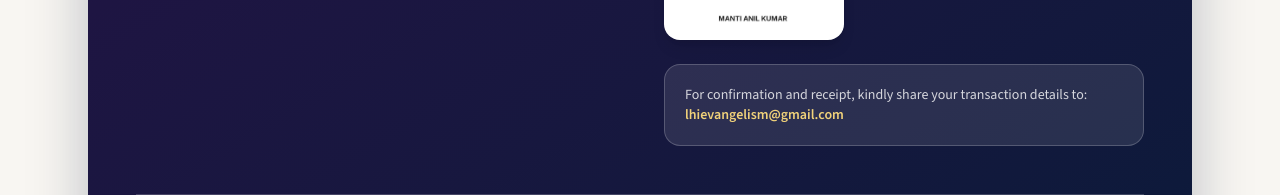
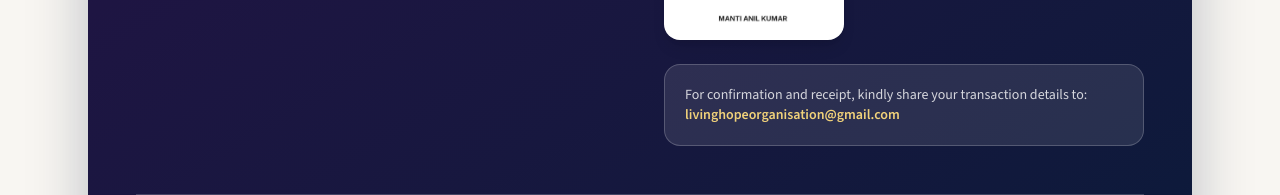
Before and after one commit to pulapakajayadeep98/Livinghopeim, a Next.js app: page / in a window 1280 px wide. Shown: the part 11109-11304 px from the top of the page. Built offline with nearby package versions, Linux system fonts and the light colour scheme; a web font is replaced by a local one.

Commit message:
Update page.tsx

```diff
--- a/app/page.tsx
+++ b/app/page.tsx
@@ -1309,7 +1309,7 @@ function DonationSection() {
                   transaction details to:
                   <br />
                   <span className="font-semibold text-[#f1d27a]">
-                    lhievangelism@gmail.com
+                    livinghopeorganisation@gmail.com
                   </span>
                 </div>
               </div>
```
